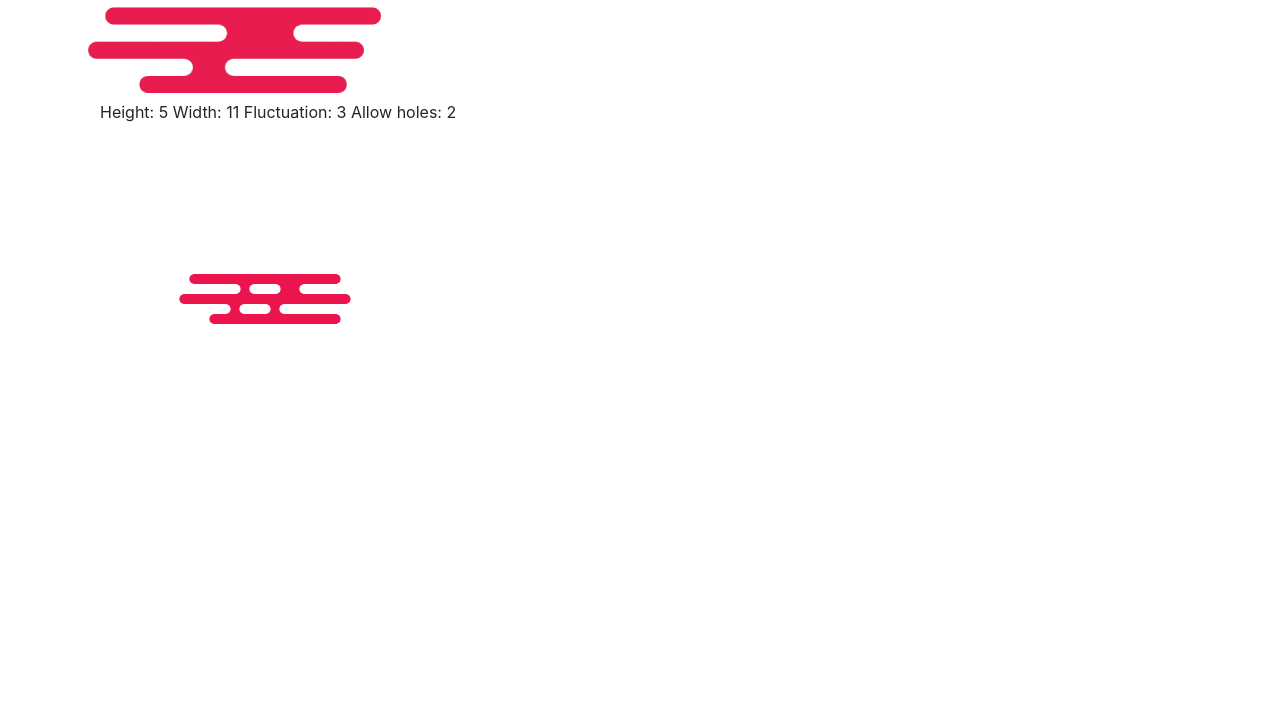
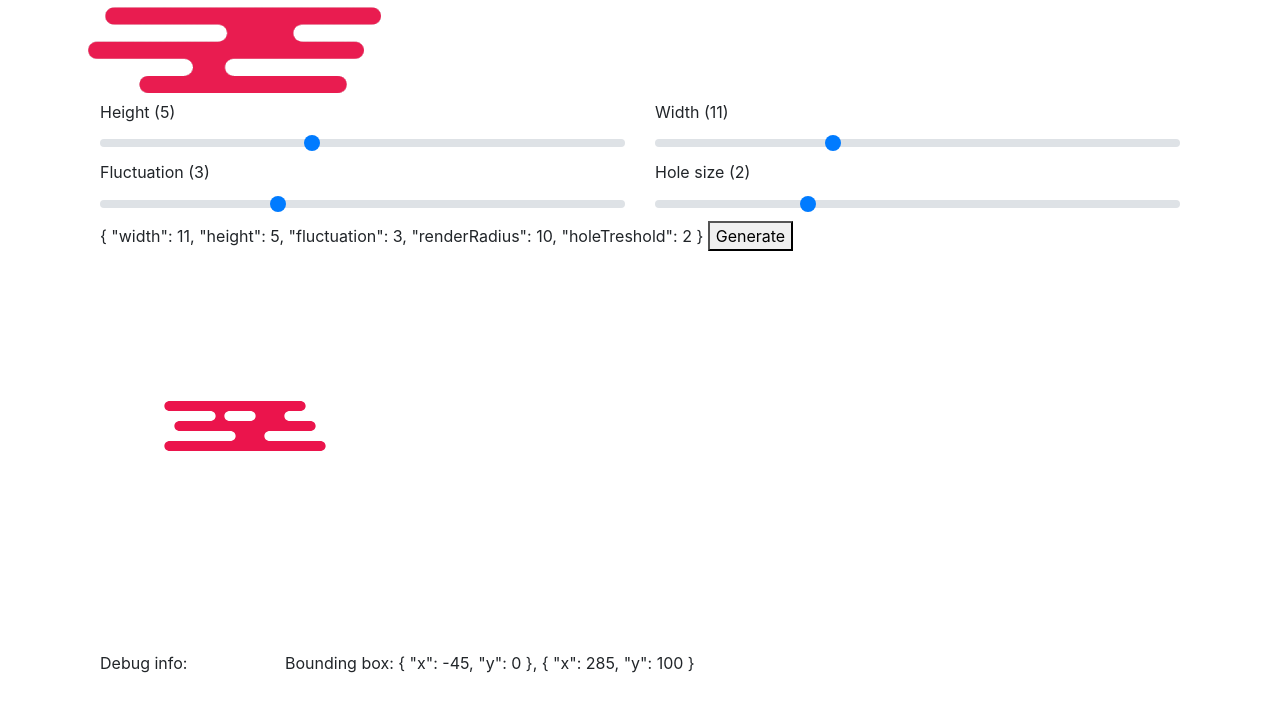
Before and after one commit to onetdev/cloud_generator, a Vue app: page / in a window 1280 px wide. Shown: the top 712 px of the page. Built offline with nearby package versions, Linux system fonts and the light colour scheme.

Commit message:
Add basic configurator for cloud generating.

```diff
--- a/src/App.vue
+++ b/src/App.vue
@@ -1,7 +1,7 @@
 <template>
   <div id="app" class="container">
     <img alt="Cloud generator" src="./assets/logo.png" />
-    <Generator :config="generatorConfig" />
+    <Generator v-if="generatorConfig" :config="generatorConfig" />
   </div>
 </template>
 
--- a/src/components/Generator.vue
+++ b/src/components/Generator.vue
@@ -1,45 +1,144 @@
 <template>
-  <div class="container">
-    <div class="controllers" v-if="config">
-      Height: {{ config.height }} Width: {{ config.width }} Fluctuation:
-      {{ config.fluctuation }} Allow holes: {{ config.holeTreshold }}
-    </div>
-    <div class="image">
+  <b-container>
+    <b-row class="controllers">
+      <b-col sm="6">
+        <label for="config-height">
+          Height
+          <span class="debug">({{ config.height }})</span>
+        </label>
+        <b-form-input
+          id="config-height"
+          v-model="config.height"
+          type="range"
+          min="1"
+          max="11"
+          step="2"
+        ></b-form-input>
+      </b-col>
+      <b-col sm="6">
+        <label for="config-width">
+          Width
+          <span class="debug">({{ config.width }})</span>
+        </label>
+        <b-form-input
+          id="config-width"
+          v-model="config.width"
+          type="range"
+          min="3"
+          max="27"
+          step="2"
+        ></b-form-input>
+      </b-col>
+      <b-col sm="6">
+        <label for="config-fluctuation">
+          Fluctuation
+          <span class="debug">({{ config.fluctuation }})</span>
+        </label>
+        <b-form-input
+          id="config-fluctuation"
+          v-model="config.fluctuation"
+          type="range"
+          min="1"
+          max="7"
+          step="2"
+        ></b-form-input>
+      </b-col>
+      <b-col sm="6">
+              <label for="config-holeTreshold">
+          Hole size
+          <span class="debug">({{ config.holeTreshold }})</span>
+        </label>
+        <b-form-input
+          id="config-holeTreshold"
+          v-model="config.holeTreshold"
+          type="range"
+          min="0"
+          max="7"
+          step="1"
+        ></b-form-input>
+      </b-col>
+      <b-col sm="12">
+      {{ config }}
+        <button @click="generate">Generate</button>
+      </b-col>
+    </b-row>
+    <b-row class="image">
       <svg
-        v-if="svgPath"
+        v-if="svgPath!= null"
         width="400"
         height="400"
         viewBox="0 0 800 400"
         xmlns="http://www.w3.org/2000/svg"
       >
         <g transform="translate(200, 100)">
-          <path
-            :d="svgPath"
-            fill="rgba(235, 20, 76, 1)"
-            stroke="none"
-            stroke-width="0"
-          />
+          <path :d="svgPath" fill="rgba(235, 20, 76, 1)" stroke="none" stroke-width="0" />
         </g>
       </svg>
-    </div>
-  </div>
+    </b-row>
+    <b-row>
+      <b-col sm="2">Debug info:</b-col>
+      <b-col sm="10">Bounding box: {{ svgPathMin }}, {{ svgPathMax }}</b-col>
+    </b-row>
+  </b-container>
 </template>
 
 <script lang="ts">
-import { Component, Prop, Vue } from 'vue-property-decorator';
-import CloudGenerator, { CloudGeneratorConfig } from "../services/CloudGenerator";
+import { Component, Prop, Vue } from "vue-property-decorator";
+import CloudGenerator, {
+  CloudGeneratorConfig
+} from "../services/CloudGenerator";
 
-@Component
+interface Coordinate {
+  x: number;
+  y: number;
+}
+
+@Component({})
 class Generator extends Vue {
-  @Prop() private config!: CloudGeneratorConfig;
-  private svgPath!: string;
+  @Prop() config!: CloudGeneratorConfig;
+  svgPath: string = "";
+  svgPathMin: Coordinate = { x: Infinity, y: Infinity };
+  svgPathMax: Coordinate = { x: -Infinity, y: -Infinity };
 
   mounted() {
+    this.generate();
+  }
+
+  /**
+   * If needed, the component will automaticaly generate a random cloud on
+   * mount.
+   */
+  generate() {
+    if (this.config == null) {
+      return;
+    }
+
     const generator = new CloudGenerator(this.config);
     generator.generatePoints();
     generator.generateCutouts();
 
-    this.svgPath = generator.render()
+    this.svgPath = generator.render();
+    this.updateBoundingCoordinates();
+  }
+
+  /**
+   * This will always generate the proper bounding box for the
+   * svg on screen because it will look at each single coordinate in the path.
+   */
+  updateBoundingCoordinates() {
+    const ex = RegExp("([-0-9]+) ([-0-9]+)", "ig");
+    let match;
+    while ((match = ex.exec(this.svgPath)) !== null) {
+      this.svgPathMin = {
+        x: Math.min(this.svgPathMin.x, parseInt(match[1])),
+        y: Math.min(this.svgPathMin.y, parseInt(match[2]))
+      };
+
+      this.svgPathMax = {
+        x: Math.max(this.svgPathMax.x, parseInt(match[1])),
+        y: Math.max(this.svgPathMax.y, parseInt(match[2]))
+      };
+    }
   }
 }
 
--- a/src/services/CloudGenerator.ts
+++ b/src/services/CloudGenerator.ts
@@ -76,7 +76,7 @@ class RenderMapper {
     const d = this.dotDiameter;
     let result = 'C ';
     result += `${(aX + 0.5) * d} ${(aY + 0.5) * d}, `; // Handle A
-    result += `${(bX + 0.5) * d}, ${(bY + 0.5) * d}, `; // Handle B
+    result += `${(bX + 0.5) * d} ${(bY + 0.5) * d}, `; // Handle B
     result += `${(exitX + 0.5) * d} ${(exitY + 0.5) * d}`; // Exit point
     return result;
   }
@@ -171,6 +171,7 @@ export default class CloudGenerator {
       const line = this.getLineBoundaries(i);
       const space = Math.abs(line.right.x - line.left.x);
 
+      (console as any).log(space, this.config.holeTreshold);
       if (space < this.config.holeTreshold) {
         continue;
       }
```
